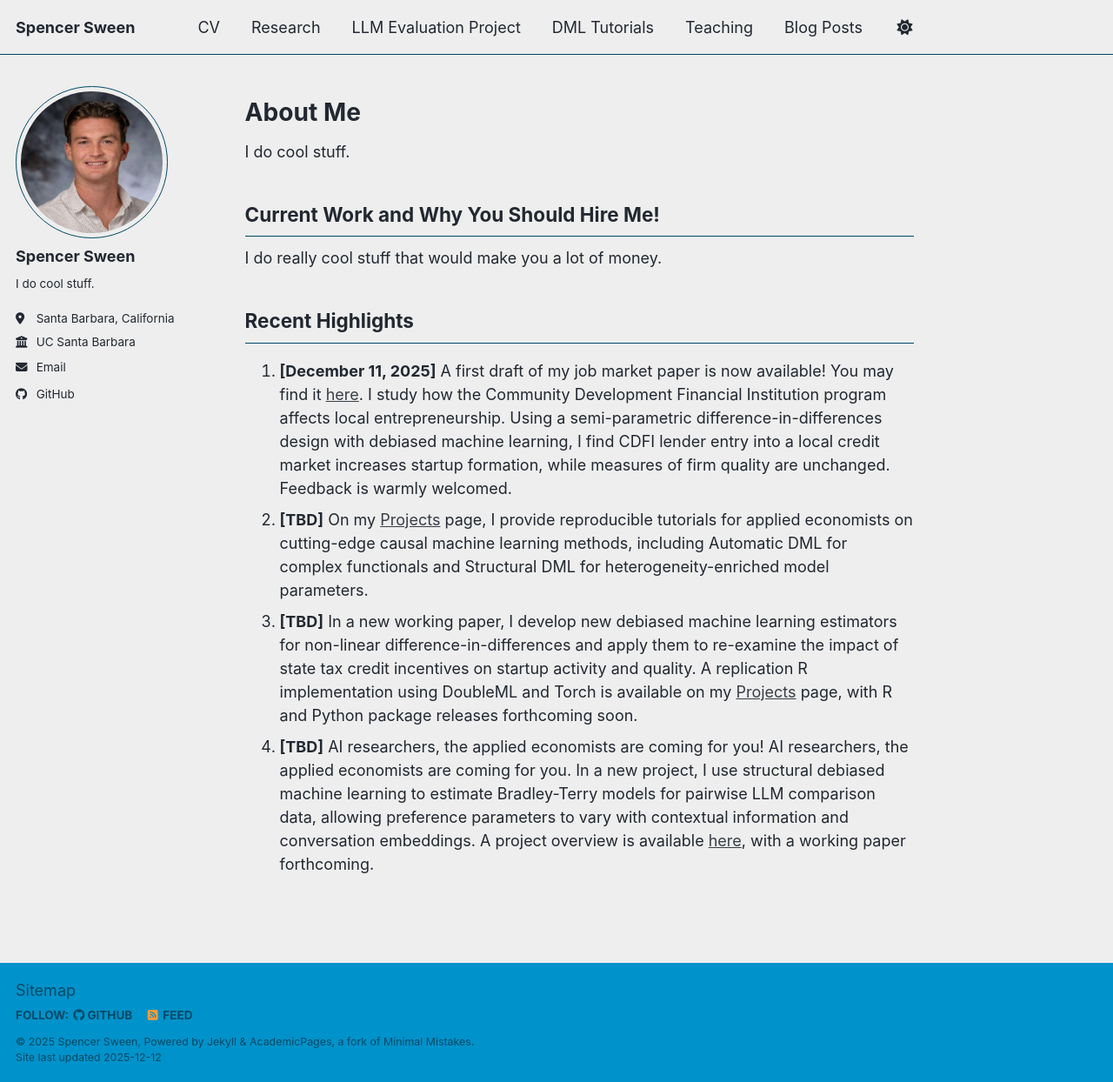
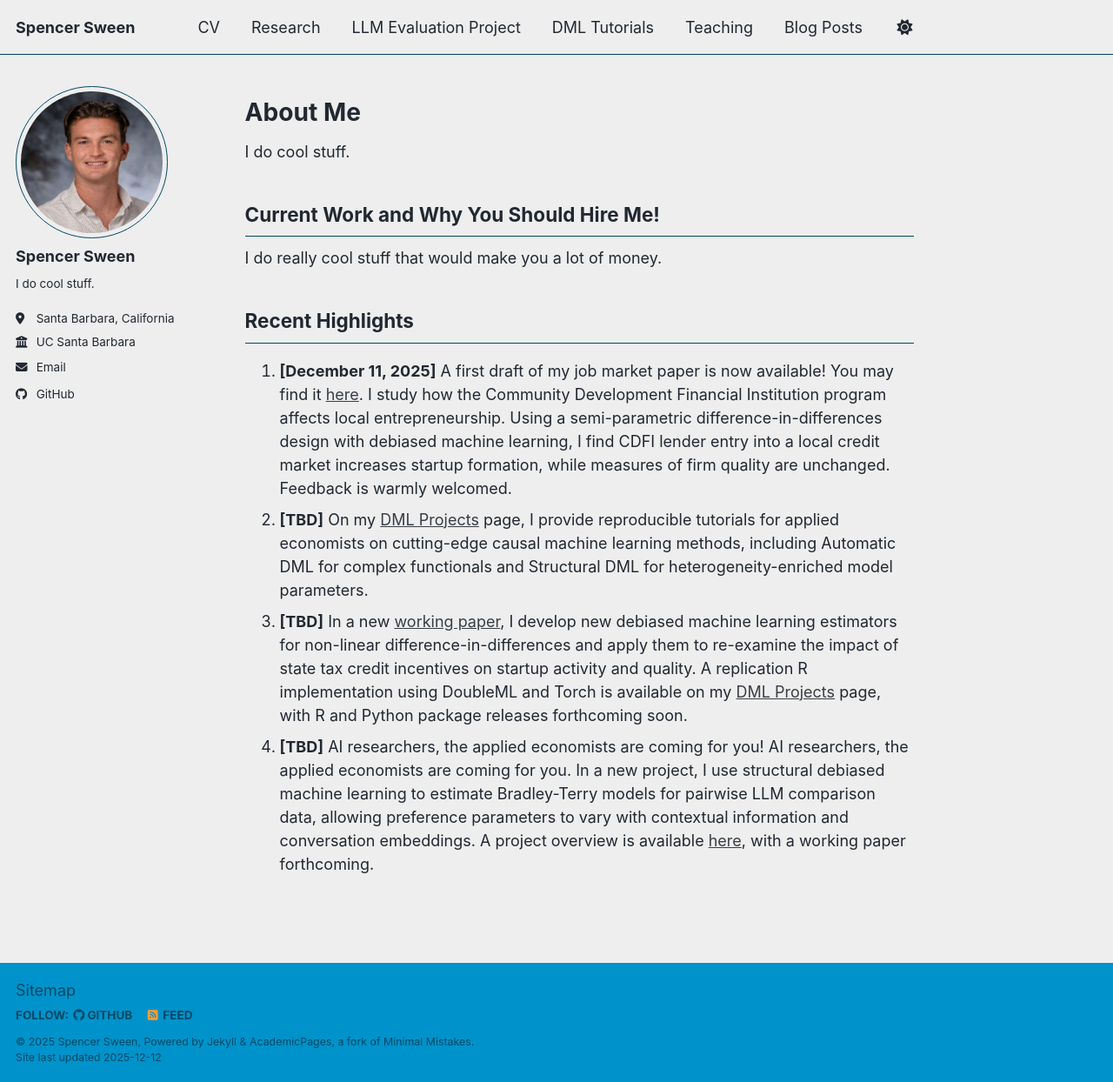
Before and after one commit to spencersween/spencersween.github.io, a Jekyll site: the page built from _pages/about.md, in a window 1280 px wide and 1244 px high. Shown: the whole window at 87% size. Built offline with Jekyll 4.4.1, drawn with Linux system fonts in a browser that asks for light colours; a script bundle is joined from its source files by our own code; library files that are not in the unit come from our copies.

Commit message:
Revise recent highlights and update links
Updated links and descriptions for recent highlights in the about page.

```diff
--- a/_pages/about.md
+++ b/_pages/about.md
@@ -19,7 +19,7 @@
 
 Recent Highlights
 ------
-1. **[December 11, 2025]** A first draft of my job market paper is now available! You may find it [here]("https://spencersween.github.io/Projects"). I study how the Community Development Financial Institution program affects local entrepreneurship. Using a semi-parametric difference-in-differences design with debiased machine learning, I find CDFI lender entry into a local credit market increases startup formation, while measures of firm quality are unchanged. Feedback is warmly welcomed.
-1. **[TBD]** On my [Projects]("https://spencersween.github.io/Projects") page, I provide reproducible tutorials for applied economists on cutting-edge causal machine learning methods, including Automatic DML for complex functionals and Structural DML for heterogeneity-enriched model parameters.
-1. **[TBD]** In a new working paper, I develop new debiased machine learning estimators for non-linear difference-in-differences and apply them to re-examine the impact of state tax credit incentives on startup activity and quality. A replication R implementation using DoubleML and Torch is available on my [Projects]("https://spencersween.github.io/Projects") page, with R and Python package releases forthcoming soon.
-1. **[TBD]** AI researchers, the applied economists are coming for you! AI researchers, the applied economists are coming for you. In a new project, I use structural debiased machine learning to estimate Bradley-Terry models for pairwise LLM comparison data, allowing preference parameters to vary with contextual information and conversation embeddings. A project overview is available [here]("https://spencersween.github.io/llmevalulationproject"), with a working paper forthcoming.
+1. **[December 11, 2025]** A first draft of my job market paper is now available! You may find it [here]("https://spencersween.github.io/Research"). I study how the Community Development Financial Institution program affects local entrepreneurship. Using a semi-parametric difference-in-differences design with debiased machine learning, I find CDFI lender entry into a local credit market increases startup formation, while measures of firm quality are unchanged. Feedback is warmly welcomed.
+1. **[TBD]** On my [DML Projects]("https://spencersween.github.io/Projects") page, I provide reproducible tutorials for applied economists on cutting-edge causal machine learning methods, including Automatic DML for complex functionals and Structural DML for heterogeneity-enriched model parameters.
+1. **[TBD]** In a new [working paper]("https://spencersween.github.io/Research"), I develop new debiased machine learning estimators for non-linear difference-in-differences and apply them to re-examine the impact of state tax credit incentives on startup activity and quality. A replication R implementation using DoubleML and Torch is available on my [DML Projects]("https://spencersween.github.io/Projects") page, with R and Python package releases forthcoming soon.
+1. **[TBD]** AI researchers, the applied economists are coming for you! AI researchers, the applied economists are coming for you. In a new project, I use structural debiased machine learning to estimate Bradley-Terry models for pairwise LLM comparison data, allowing preference parameters to vary with contextual information and conversation embeddings. A project overview is available [here]("https://spencersween.github.io/llmeval"), with a working paper forthcoming.
```
